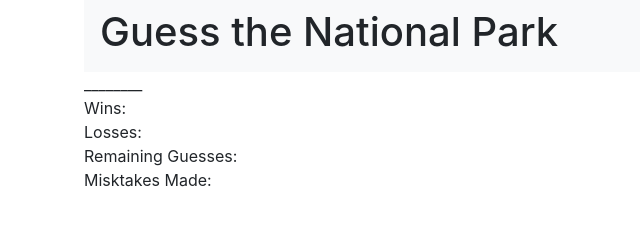
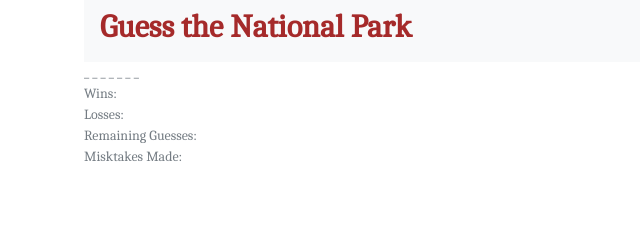
Before and after one commit to KittM/word-guess, a plain HTML site: page index.html in a window 1280 px wide. Shown: the whole page, without its empty margins (1-641 px from the left). Drawn offline with nearby package versions, Linux system fonts and the light colour scheme.

Commit message:
attached css

```diff
--- /dev/null
+++ b/assets/css/style.css
@@ -0,0 +1,30 @@
+
+* {
+font-family: 'Caladea',sans-serif ;
+
+}
+
+h1 {
+     font-size: 32px;
+     font-weight: 700;
+     font-family: 'Caladea',sans-serif ;
+     color: brown;
+     text-align: center;
+
+}
+
+nav {
+     width: 100%;
+     font-family: 'Caladea',sans-serif ;
+     font-size: 14px;
+     color: #747c83;
+     text-align: center;
+}
+
+div {
+     width: 100%;
+     font-family: 'Caladea',sans-serif ;
+     font-size: 14px;
+     color: #747c83;
+
+}
--- a/assets/javascript/script.js
+++ b/assets/javascript/script.js
@@ -28,6 +28,7 @@ $(document).ready(function () {
                 answerArray = [];
                 remainingLetters = 0;
                 currentWord = wordBank[Math.floor(Math.random() * (wordBank.length))];
+        }
 
         ////start game
         initializeGame();
@@ -54,11 +55,12 @@ initializeGame();
                                         for (var i = 0; i < currentWord.length; i++) {
                                                 answerArray.push("_"); //for letters assigned 0 value push to answer array
                                                 console.log(currentWord);
-                                        }
+                                        }//remaining letters equal to the current word. stored in answer and pushed toward updating the answer ID
                                         remainingLetters = currentWord.length;
                                         $("#answer").text(answerArray);
+                                        //
                                 }
-
+                                //determine winner
                                 for (var j = 0; j < currentWord.length; j++); {
                                         if (currentWord[j] === userGuess) {
                                                 answerArray[j] = userGuess;
@@ -71,3 +73,7 @@ initializeGame();
                                         }
                                 }
                         }
+                }
+        }
+}
+});
--- a/index.html
+++ b/index.html
@@ -7,15 +7,19 @@
 
     <!-- Bootstrap CSS -->
     <link rel="stylesheet" href="https://stackpath.bootstrapcdn.com/bootstrap/4.3.1/css/bootstrap.min.css" integrity="sha384-ggOyR0iXCbMQv3Xipma34MD+dH/1fQ784/j6cY/iJTQUOhcWr7x9JvoRxT2MZw1T" crossorigin="anonymous">
-
-    <title>Hello, world!</title>
+    <link href="https://fonts.googleapis.com/css?family=Caladea&display=swap" rel="stylesheet">
+    <link rel="stylesheet" href="assets/css/style.css">
+    <title>National Park Word Guess</title>
   </head>
   <body>
     <div class="container">
         <nav class=" navbar navbar-light bg-light" >
         <h1>Guess the National Park</h1>
       </nav>
-        <div id="answerArray">________</div>
+        <div class="row">
+        <div class="col-sm-6"id="answer"></div>
+        </div>
+        <div id="answerArray"> _ _ _ _ _ _ _</div>
         <div id="lettersGuessed"></div>
         <div> Wins: <span id="wins"></span></div>
         <div> Losses: <span id="losses"></span></div>
```
Lines whose indentation alone changed are shown as unchanged.
